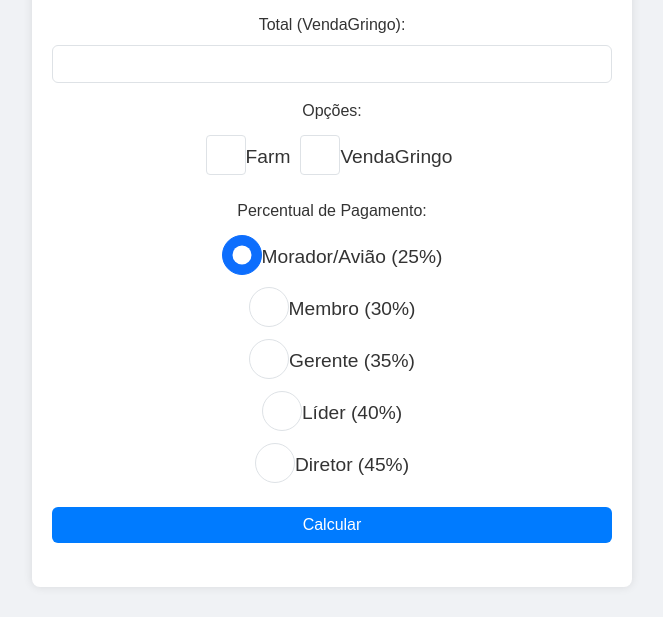
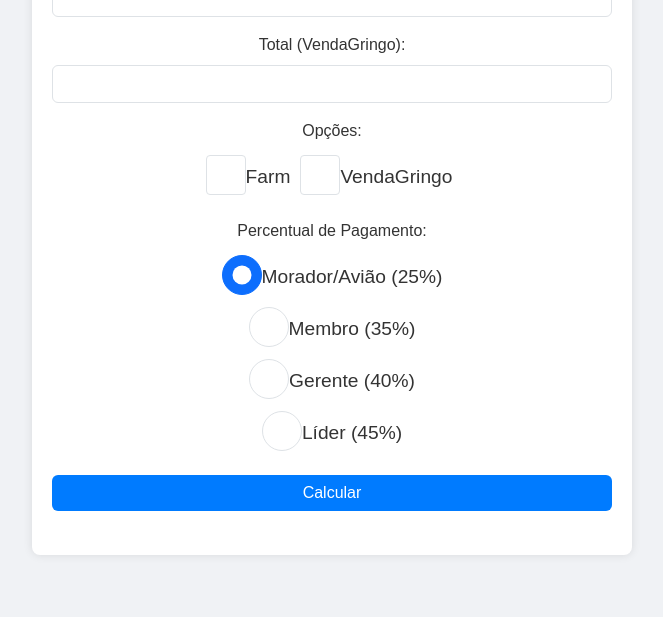
Before and after one commit to darkfps/FarmsCalculator, a website: page index.html in a window 1280 px wide. Shown: the part 195-812 px from the top of the page, without its empty margins (308-971 px from the left). Drawn offline with nearby package versions, Linux system fonts and the light colour scheme.

Commit message:
Update index.html

```diff
--- a/index.html
+++ b/index.html
@@ -121,21 +121,18 @@
                     <label class="form-check-label" for="percent_25">Morador/Avião (25%)</label>
                 </div>
                 <div class="form-check">
-                    <input class="form-check-input" type="radio" id="percent_30" name="percent_pagamento" value="30">
-                    <label class="form-check-label" for="percent_30">Membro (30%)</label>
-                </div>
-                <div class="form-check">
                     <input class="form-check-input" type="radio" id="percent_35" name="percent_pagamento" value="35">
-                    <label class="form-check-label" for="percent_35">Gerente (35%)</label>
+                    <label class="form-check-label" for="percent_35">Membro (35%)</label>
                 </div>
                 <div class="form-check">
                     <input class="form-check-input" type="radio" id="percent_40" name="percent_pagamento" value="40">
-                    <label class="form-check-label" for="percent_40">Líder (40%)</label>
+                    <label class="form-check-label" for="percent_40">Gerente (40%)</label>
                 </div>
                 <div class="form-check">
                     <input class="form-check-input" type="radio" id="percent_45" name="percent_pagamento" value="45">
-                    <label class="form-check-label" for="percent_45">Diretor (45%)</label>
+                    <label class="form-check-label" for="percent_45">Líder (45%)</label>
                 </div>
+
             </div>
             <button type="button" class="btn btn-primary w-100" onclick="calcular()">Calcular</button>
         </form>
```
